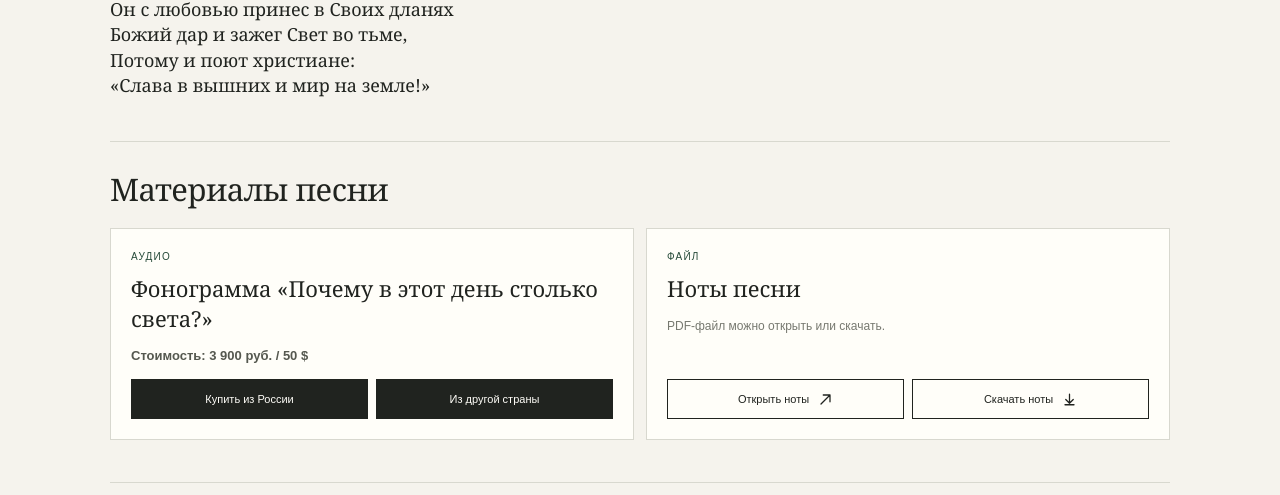
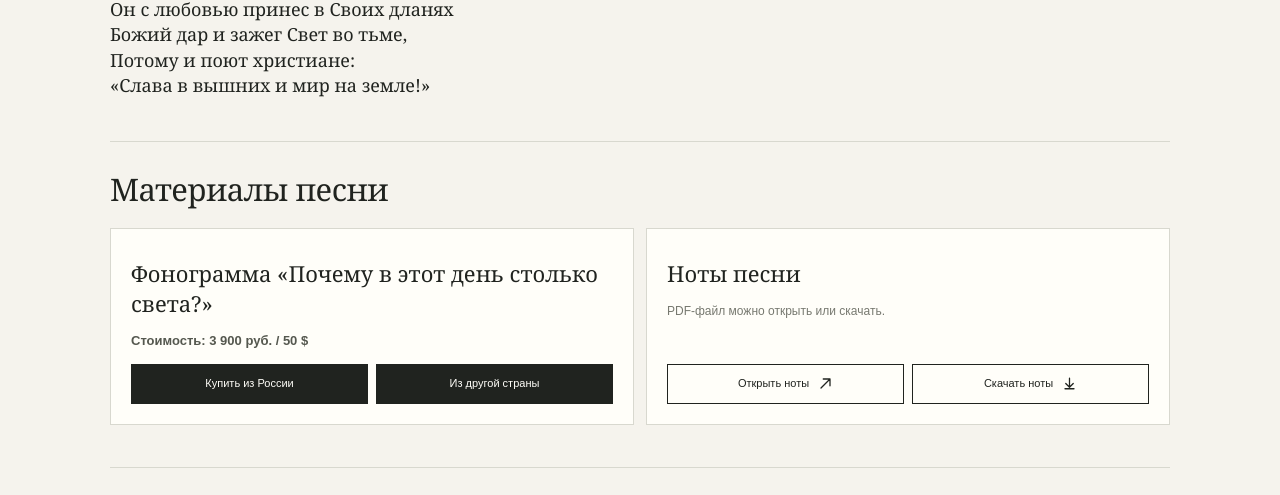
Before and after one commit to evdabakan-svg/ed-studio, a plain HTML site: page pochemy-v-etot-den.html in a window 1280 px wide. Shown: the part 1333-1828 px from the top of the page. Drawn offline with Linux system fonts and the light colour scheme.

Commit message:
Normalize music material cards and PDF descriptions

```diff
--- a/pochemy-v-etot-den.html
+++ b/pochemy-v-etot-den.html
@@ -115,12 +115,12 @@
 </section>
 <section class="section" id="lyrics"><div class="section-head"><h2>Текст песни</h2><h2 id="lyrics-print-title" class="print-only-title">Почему в этот день столько света?</h2><div class="lyrics-heading-actions"><button class="copy-lyrics print-lyrics" id="print-lyrics" type="button">Распечатать</button><button class="copy-lyrics" id="copy-lyrics" type="button">Копировать текст</button></div></div><div class="lyrics" id="lyrics-text">Текст песни будет добавлен.</div></section>
 <section class="section" id="materials"><div class="section-head"><h2>Материалы песни</h2></div><div class="materials">
-<article class="material" id="track-card"><span class="material-label">Аудио</span><h3 id="track-heading">Фонограмма</h3><p id="track-note"></p>
+<article class="material" id="track-card"><h3 id="track-heading">Фонограмма</h3>
 <p class="purchase-price" style="margin:0 0 14px;color:#55584f;font-size:13px;font-weight:600;line-height:1.4">Стоимость: 3 900 руб. / 50 $</p><div class="purchase-options" aria-label="Выберите страну для покупки фонограммы">
 <a class="purchase-option" href="https://app.lava.top/products/76767a81-070d-4345-be37-67cdfb15d85e/daa450e8-6f02-4257-a4ac-4a64ad87c93b?currency=RUB" target="_blank" rel="noopener noreferrer"><span class="purchase-label">Купить из России</span></a>
 <a class="purchase-option" href="https://app.lava.top/products/76767a81-070d-4345-be37-67cdfb15d85e/daa450e8-6f02-4257-a4ac-4a64ad87c93b?currency=USD" target="_blank" rel="noopener noreferrer"><span class="purchase-label">Из другой страны</span></a>
 </div></article>
-<article class="material" id="sheet-card"><span class="material-label">Файл</span><h3>Ноты песни</h3><p id="sheet-note"></p><div class="sheet-actions"><a class="btn" id="sheet-open-link" href="#" target="_blank" rel="noopener">Открыть ноты <svg class="button-icon arrow-icon" viewBox="0 0 20 20" aria-hidden="true"><path d="M4 16 16 4M7 4h9v9"/></svg></a><a class="btn" id="sheet-link" href="#" download>Скачать ноты <svg class="button-icon arrow-icon" viewBox="0 0 20 20" aria-hidden="true"><path d="M10 3v12M5 10l5 5 5-5M4 17h12"/></svg></a></div></article>
+<article class="material" id="sheet-card"><h3>Ноты песни</h3><p id="sheet-note">PDF-файл можно открыть или скачать.</p><div class="sheet-actions"><a class="btn" id="sheet-open-link" href="#" target="_blank" rel="noopener">Открыть ноты <svg class="button-icon arrow-icon" viewBox="0 0 20 20" aria-hidden="true"><path d="M4 16 16 4M7 4h9v9"/></svg></a><a class="btn" id="sheet-link" href="#" download>Скачать ноты <svg class="button-icon arrow-icon" viewBox="0 0 20 20" aria-hidden="true"><path d="M10 3v12M5 10l5 5 5-5M4 17h12"/></svg></a></div></article>
 </div></section>
 <section class="section" id="releases"><div class="section-head"><h2>Слушать песню</h2></div><div class="audio-player" aria-label="Аудиоплеер песни"><audio id="song-audio" preload="metadata"><source src="https://raw.githubusercontent.com/evdabakan-svg/ed-studio/main/audio/%D0%9C%D0%B0%D0%BC%D0%B0.mp3" type="audio/mpeg">Ваш браузер не поддерживает аудио.</audio><div class="audio-ui"><button class="audio-play" id="audio-play" type="button" aria-label="Воспроизвести"><svg id="audio-play-icon" viewBox="0 0 24 24" aria-hidden="true"><path d="M8 5v14l11-7z"/></svg></button><div class="audio-meta"><div class="audio-topline"><span class="audio-caption" id="audio-caption">Почему в этот день столько света?</span><span class="audio-time" id="audio-time">0:00 / 0:00</span></div><input class="audio-progress" id="audio-progress" type="range" min="0" max="1000" value="0" aria-label="Позиция воспроизведения"></div></div></div><div class="platforms">
 <a class="platform platform-spotify" id="spotify" href="#" target="_blank" rel="noopener" aria-label="Слушать в Spotify"><svg viewBox="0 0 32 32" aria-hidden="true"><circle cx="16" cy="16" r="15" fill="#1ed760"/><path d="M7 12.2c6.5-2 13.8-1.4 19 1.8M8.3 16.4c5.6-1.6 11.6-1 16.1 1.5M9.5 20.4c4.4-1.2 9.2-.7 12.9 1.2" fill="none" stroke="#111" stroke-width="2.2" stroke-linecap="round"/></svg><span>Spotify</span></a>
```
